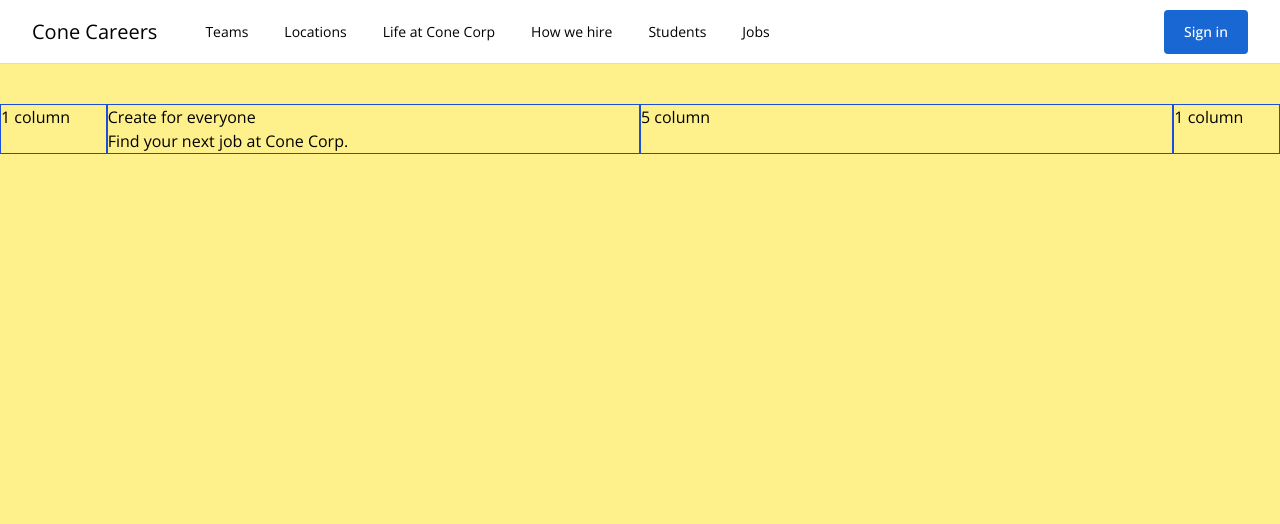
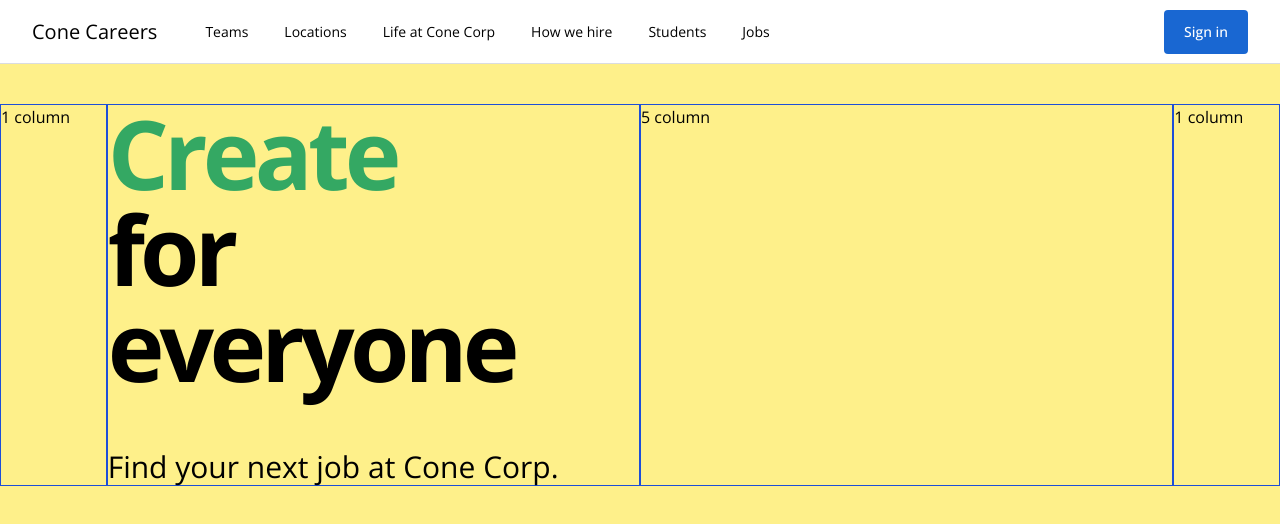
Before and after one commit to szyszkoit/job-search, a Vue app: page / in a window 1280 px wide. Shown: the top 524 px of the page. Built offline with nearby package versions, Linux system fonts and the light colour scheme.

Commit message:
Styling hero headline

```diff
--- a/src/components/TheHeadline.vue
+++ b/src/components/TheHeadline.vue
@@ -1,7 +1,11 @@
 <template>
   <section>
-    <h1>{{ action }} for everyone</h1>
-    <h2>Find your next job at Cone Corp.</h2>
+    <h1 class="mb-14 text-8xl font-bold tracking-tighter">
+      <span :class="actionClasses">{{ action }}</span
+      ><br />
+      for everyone
+    </h1>
+    <h2 class="text-3xl font-light">Find your next job at Cone Corp.</h2>
   </section>
 </template>
 <script>
@@ -12,6 +16,13 @@ export default {
       action: "Build",
       interval: null,
       actions: ["Build", "Create", "Design", "Code"]
+    }
+  },
+  computed: {
+    actionClasses() {
+      return {
+        [this.action.toLocaleLowerCase()]: true
+      }
     }
   },
   created() {
@@ -31,3 +42,20 @@ export default {
   }
 }
 </script>
+<style scoped>
+.build {
+  color: #1a73e8;
+}
+
+.create {
+  color: #34a863;
+}
+
+.design {
+  color: #f9ab00;
+}
+
+.code {
+  color: #d93025;
+}
+</style>
```
